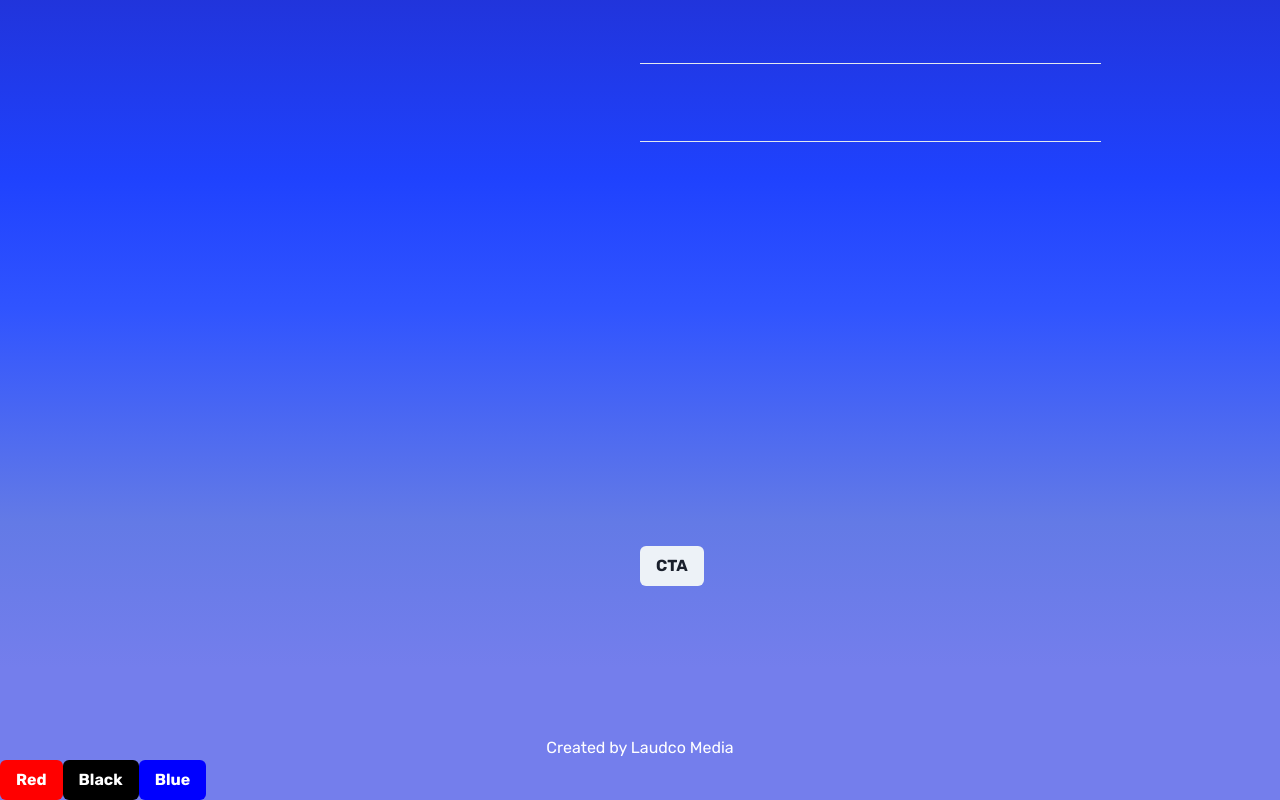
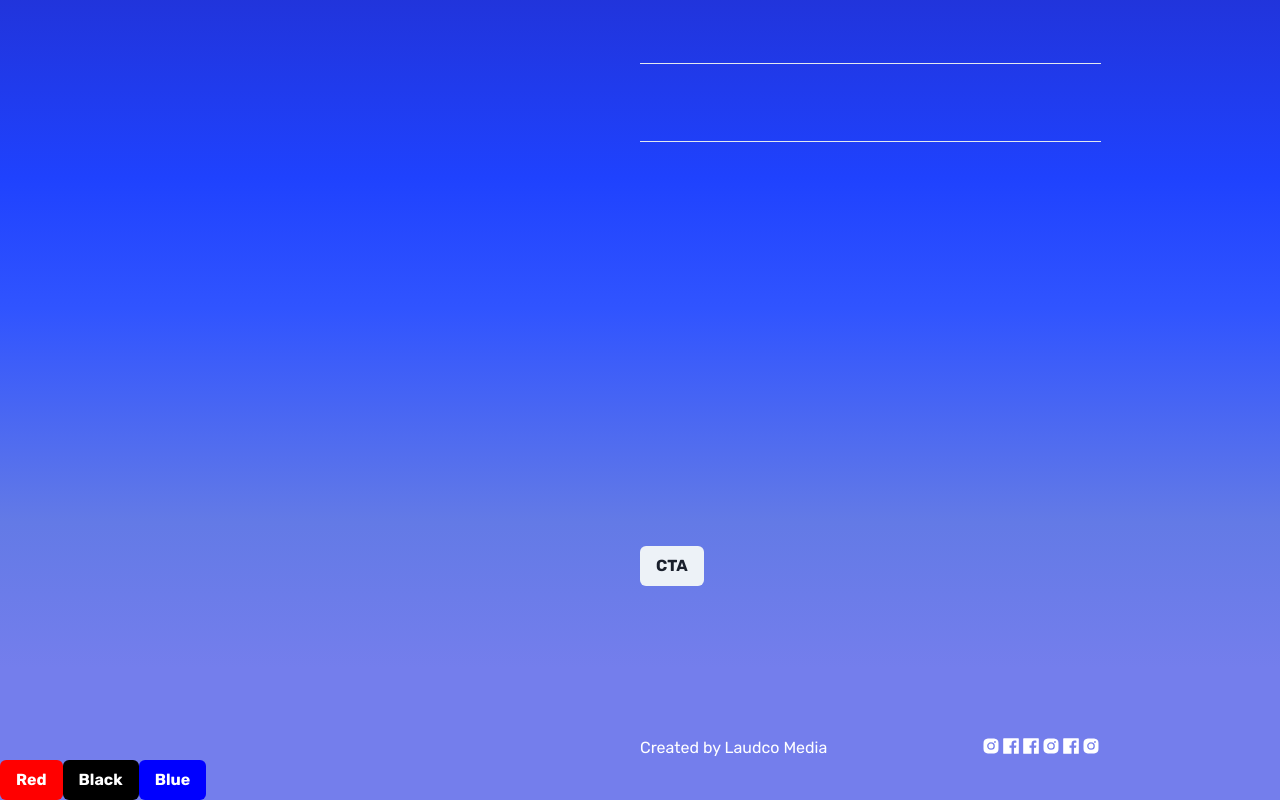
Before and after one commit to Ravi80595/Zenoo, a React (Create React App) app: page /main in a window 1280 px wide. Shown: the part 838-1638 px from the top of the page. Built offline with nearby package versions, Linux system fonts and the light colour scheme.

Commit message:
new updates

```diff
--- a/src/CSS/Dashboard.css
+++ b/src/CSS/Dashboard.css
@@ -21,3 +21,38 @@
   .scrolling-text:hover {
     transform: rotateX(360deg);
   }
+
+
+.footerLogo{
+color: white;
+cursor: pointer;
+}
+.footerLogo:hover{
+/* animation: fadeUP 1s; */
+transform: scale(2.4);
+transition: 0.1s;
+/* transition: opacity 1s ease; */
+}
+
+.custom-scrollbar {
+    overflow: auto;
+    scrollbar-width: thin;
+    scrollbar-color: #333333 #f5f5f5;
+  }
+
+  .custom-scrollbar::-webkit-scrollbar {
+    width: 10px;
+  }
+
+  .custom-scrollbar::-webkit-scrollbar-track {
+    background-color: #f5f5f5;
+  }
+
+  .custom-scrollbar::-webkit-scrollbar-thumb {
+    background-color: #333333;
+    border-radius: 5px;
+  }
+
+  .custom-scrollbar::-webkit-scrollbar-thumb:hover {
+    background-color: #555555;
+  }
--- a/src/Pages/Dashboard.jsx
+++ b/src/Pages/Dashboard.jsx
@@ -9,9 +9,13 @@ import '../CSS/Dashboard.css'
 import '../CSS/Fonts.css'
 import AOS from 'aos';
 import 'aos/dist/aos.css';
+import {BiLogoInstagramAlt} from 'react-icons/bi'
+import {AiFillFacebook} from 'react-icons/ai'
+
 
 const Dashboard = () => {
     const [isContentVisible, setIsContentVisible] = useState(true);
+
 
 useEffect(() => {
     AOS.init();
@@ -32,7 +36,7 @@ return () => window.removeEventListener('scroll', handleScroll);
 }, []);
 
 return(
-    <Box>
+    <Box className='custom-scrollbar'>
         <Flex pt={10} color='white' fontSize={60} justifyContent='space-around'>
             <Box fontSize={20} w='5%' textAlign='left'>
                 logo
@@ -101,9 +105,21 @@ return(
     <Heading data-aos='fade-up' pt={20} fontSize={60} fontFamily='_NewYork'>Zenoo Playgrounds </Heading>
     <Text data-aos='fade-up' pt={8} lineHeight={8} fontSize={20}>This experiment is part of Leeroy's Playground, a creative space used to experiment technically, visually, while pushing boundaries of artistry and inventiveness.</Text>
     <Button mt={5}>CTA</Button>
+
+
+    <Flex mt='150px' justifyContent='space-between'>
+    <Text color='white'>Created by Laudco Media</Text>
+    <Flex justifyContent='space-around' fontSize={20}>
+        <BiLogoInstagramAlt className='footerLogo'/>
+        <AiFillFacebook className='footerLogo'/>
+        <AiFillFacebook className='footerLogo'/>
+        <BiLogoInstagramAlt className='footerLogo'/>
+        <AiFillFacebook className='footerLogo'/>
+        <BiLogoInstagramAlt className='footerLogo'/>
+    </Flex>
+    </Flex>
     </Box>
-    </Flex>
-    <Text color='white' mt='150px'>Created by Laudco Media</Text>
+     </Flex>
     </Box>
   )
 }
--- a/src/Pages/Home.jsx
+++ b/src/Pages/Home.jsx
@@ -1,7 +1,7 @@
-import { Box,Heading,Text,Button,Flex, background} from '@chakra-ui/react'
+import { Box,Heading,Text,Button,Flex, background,Image} from '@chakra-ui/react'
 import React, { useEffect } from 'react'
 import '../CSS/Home.css'
-import { ReactComponent as SvgImage } from '../Images/wawa.svg';
+import subtitle from '../Images/subtitle.png';
 import { Link } from 'react-router-dom'
 import AOS from 'aos';
 import 'aos/dist/aos.css';
@@ -14,10 +14,11 @@ useEffect(() => {
 }, [])
 
 return (
-    <Box >
+    <Box>
         <Box h={'90vh'} data-aos='fade-up'>
         <Text className='title' fontSize={190}  fontFamily='_NewYork' pt={150} color='white'>ZENOO</Text>
-        <SvgImage className="rotating-image" />
+        {/* <subtitle className="rotating-image" /> */}
+        <Image src={subtitle} className="rotating-image" />
         <Link to='/main'>
         <Button  _hover={{backgroundColor:colors,color:'white',transition:'1s ease'}} p={7} borderRadius={20} color={colors}>Explore opportunities</Button>
         </Link>
```
Also changed, not shown: src/CSS/Home.css (line endings or trailing spaces), src/Images/subtitle.png (added).
